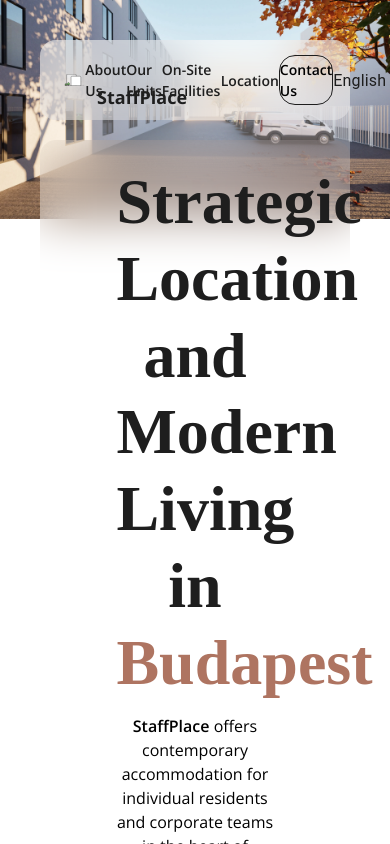
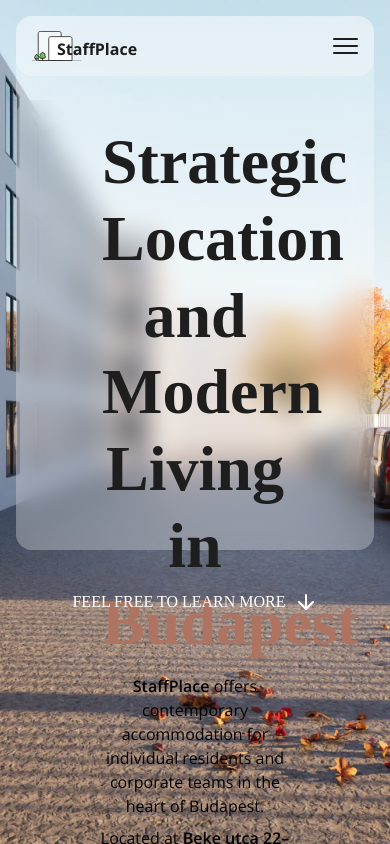
Before and after one commit to ZubalYana/stuffPlace-frontend, a React (Vite) app: page / in a window 390 px wide. Shown: the top 844 px of the page. Built offline with nearby package versions, Linux system fonts and the light colour scheme; a web font is replaced by a local one.

Commit message:
insure header responsive design throught the screens, add text leading to about us page, create the page empty layout

```diff
--- a/src/App.tsx
+++ b/src/App.tsx
@@ -1,10 +1,12 @@
 import './App.css'
 import { MainPage } from './components/pages/MainPage'
+import { AboutUs } from './components/pages/AboutUsPage'
 function App() {
 
   return (
     <>
       <MainPage />
+      <AboutUs />
     </>
   )
 }
--- a/src/components/elements/Header.tsx
+++ b/src/components/elements/Header.tsx
@@ -2,23 +2,29 @@ import { Logo } from "./Logo";
 import { LanguageSwitcher } from "./LanguageSwitcher";
 export function Header() {
     return (
-        <div className="w-full h-20 rounded-2xl flex justify-between items-center bg-[rgba(255, 255, 255, 0.5)] backdrop-blur-xl px-6">
+        <div className="w-full h-15 lg:h-20 rounded-2xl flex justify-between items-center bg-[rgba(255, 255, 255, 0.5)] backdrop-blur-md px-4 lg:px-6">
             <div className="absolute inset-0 bg-white/30 rounded-2xl pointer-events-none z-0"></div>
             <div className="z-9999 w-full h-full rounded-2xl flex justify-between items-center">
-                <div className="w-[18%]">
+                <div className="md:w-[15%] lg:w-[18%]">
                     <Logo />
                 </div>
 
-                <div className="w-[430px] flex justify-between items-center text-[14px] font-semibold text-[#1E1E1E]">
+                <div className="md:hidden w-[25px] gap-[5px] flex flex-col  items-center">
+                    <div className="w-full h-0.5 bg-[#1E1E1E] rounded-2xl"></div>
+                    <div className="w-full h-0.5 bg-[#1E1E1E] rounded-2xl"></div>
+                    <div className="w-full h-0.5 bg-[#1E1E1E] rounded-2xl"></div>
+                </div>
+
+                <div className="md:w-[310px] lg:w-[430px] hidden md:flex justify-between items-center text-[14px] md:text-[12px] lg:text-[14px] font-semibold text-[#1E1E1E]">
                     <p className="cursor-pointer">About Us</p>
                     <p className="cursor-pointer">Our Units</p>
                     <p className="cursor-pointer">On-Site Facilities</p>
                     <p className="cursor-pointer">Location</p>
                 </div>
 
-                <div className="flex w-[18%] justify-between items-center">
-                    <div className="w-[140px] h-[50px] border-[#1E1E1E] border rounded-2xl flex justify-center items-center cursor-pointer">
-                        <p className="text-[14px] font-semibold">Contact Us</p>
+                <div className="hidden md:flex md:w-[26%] lg:w-[25%] xl:w-[18%] justify-between items-center">
+                    <div className="md:w-[90px] md:h-[35px] lg:w-[140px] lg:h-[50px] border-[#1E1E1E] border rounded-2xl flex justify-center items-center cursor-pointer">
+                        <p className="text-[14px] md:text-[12px] lg:text-[14px] font-semibold">Contact Us</p>
                     </div>
                     <LanguageSwitcher />
                 </div>
--- a/src/components/elements/Logo.tsx
+++ b/src/components/elements/Logo.tsx
@@ -1,8 +1,8 @@
 export function Logo() {
     return (
         <div className="flex items-center relative">
-            <img src="/logo icon.svg" alt="logo icon" />
-            <p className="text-[18px] font-bold text-[#1E1E1E] absolute left-[33px] top-2.5">StaffPlace</p>
+            <img src="/logo icon.svg" alt="logo icon" className="w-[50px] xl:w-[65px]" />
+            <p className="text-[16px] font-bold text-[#1E1E1E] absolute left-[25px] top-1.5 xl:left-[33px] xl:top-2.5 xl:text-[18px]">StaffPlace</p>
         </div>
     )
 }
--- /dev/null
+++ b/src/components/pages/AboutUsPage.tsx
@@ -0,0 +1,5 @@
+export function AboutUs() {
+    return (
+        <div className="w-full h-screen p-10"></div>
+    );
+}
--- a/src/components/pages/MainPage.tsx
+++ b/src/components/pages/MainPage.tsx
@@ -1,12 +1,12 @@
 import { Header } from "../elements/Header"
-import { Handshake, Eye } from "lucide-react"
+import { Handshake, Eye, ArrowDown } from "lucide-react"
 export function MainPage() {
     return (
-        <div className="w-full h-screen p-10">
+        <div className="w-full h-screen p-4 xl:p-10">
             <div className="z-20 relative">
                 <div className="absolute inset-0 bg-white/30 rounded-2xl pointer-events-none z-0"></div>
                 <Header />
-                <div className="w-full h-[450px] rounded-2xl flex flex-col items-center bg-[rgba(255, 255, 255, 0.5)] backdrop-blur-xl px-6 py-6 mt-5">
+                <div className="w-full h-[450px] rounded-2xl flex flex-col items-center bg-[rgba(255, 255, 255, 0.5)] backdrop-blur-md px-6 py-6 mt-6">
                     <h1 className="w-[60%] text-[64px] text-center font-bold text-[#1E1E1E] leading-[1.2]">Strategic Location and Modern Living in <span className="text-[#AE7461]">Budapest</span></h1>
                     <div className="w-full flex flex-col items-center mt-3">
                         <p className="text-[16px] font-light w-[65%] text-center"><span className="font-semibold">StaffPlace</span> offers contemporary accommodation for individual residents and corporate teams in the heart of Budapest.</p>
@@ -32,8 +32,11 @@ export function MainPage() {
 
                 </div>
             </div>
+
+            <div className="uppercase text-white text-[16px] font-normal relative z-20 w-full flex justify-center items-center mt-10 gap-2 cursor-pointer"><h4>Feel free to learn more</h4> <ArrowDown /></div>
+
             <div>
-                <img src="/main page bg.webp" alt="main page background" className="w-full max-h-screen absolute top-0 left-0 z-0" />
+                <img src="/main page bg.webp" alt="main page background" className="h-screen w-full bg-center object-cover xl:w-full xl:max-h-screen absolute top-0 left-0 z-0" />
             </div>
         </div>
     )
```
